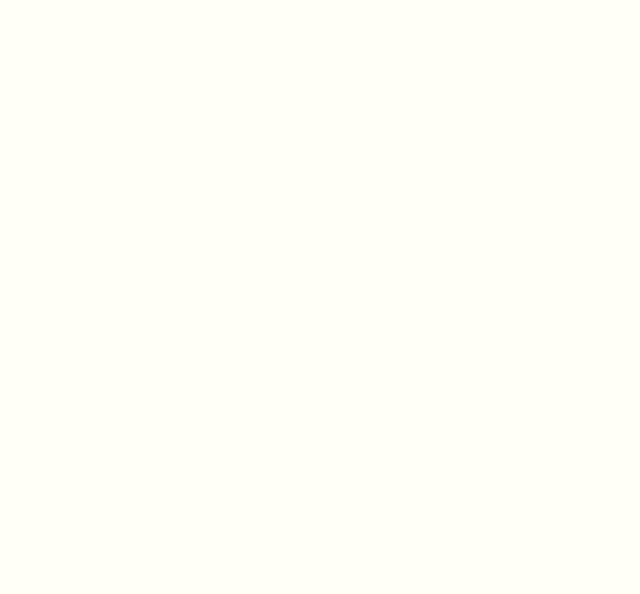
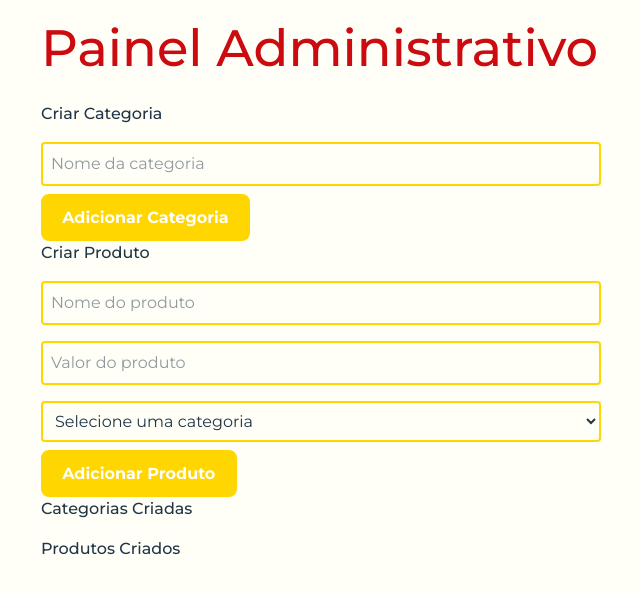
Before and after one commit to fernandabonfimm/PimpiAvalie, a React (Vite) app in the folder front/: page /admin/cadastro in a window 1280 px wide. Before the commit this address had no page. Shown: the top 594 px of the page, without its empty margins (319-959 px from the left). Built offline with nearby package versions, Linux system fonts and the light colour scheme.

Commit message:
adição da tela de cadastro do admin

```diff
--- a/front/src/main.jsx
+++ b/front/src/main.jsx
@@ -2,11 +2,13 @@ import React from "react";
 import { StrictMode } from "react";
 import { createRoot } from "react-dom/client";
 import { BrowserRouter as Router, Routes, Route } from "react-router-dom";
-import Step1Validacao  from "./pages/step1Avaliacao";
-import LoginAdmin from '../src/pages/admin/login';
+import Step1Validacao from "./pages/step1Avaliacao";
+import LoginAdmin from "./pages/admin/login";
 import Dash from "./pages/admin/dash";
-import './index.css'; // Importa o CSS global
+import "./index.css"; // Importa o CSS global
 import AvalieProduto from "./pages/AvalieProduto";
+import Cadastro from "./pages/admin/cadastro"; // Corrigida a importação
+
 const root = createRoot(document.getElementById("root"));
 
 root.render(
@@ -17,6 +19,7 @@ root.render(
         <Route path="/Validacao" element={<Step1Validacao />} />
         <Route path="/admin/login" element={<LoginAdmin />} />
         <Route path="/admin/dashboard" element={<Dash />} />
+        <Route path="/admin/cadastro" element={<Cadastro />} />
       </Routes>
     </Router>
   </StrictMode>
--- /dev/null
+++ b/front/src/pages/admin/cadastro.jsx
@@ -0,0 +1,93 @@
+import React, { useState } from "react";
+import "../../styles/admin/Cadastro.css"; // Importando os estilos
+
+const Cadastro = () => {
+  const [categories, setCategories] = useState([]);
+  const [products, setProducts] = useState([]);
+  const [categoryName, setCategoryName] = useState("");
+  const [productName, setProductName] = useState("");
+  const [productValue, setProductValue] = useState("");
+  const [selectedCategory, setSelectedCategory] = useState("");
+
+  const addCategory = () => {
+    if (categoryName.trim() !== "") {
+      setCategories([...categories, categoryName]);
+      setCategoryName("");
+    }
+  };
+
+  const addProduct = () => {
+    if (productName.trim() !== "" && productValue.trim() !== "" && selectedCategory) {
+      setProducts([...products, { name: productName, value: productValue, category: selectedCategory }]);
+      setProductName("");
+      setProductValue("");
+      setSelectedCategory("");
+    } else {
+      alert("Preencha todos os campos antes de adicionar um produto!");
+    }
+  };
+
+  return (
+    <div className="container">
+      <h1>Painel Administrativo</h1>
+
+      <div>
+        <h2>Criar Categoria</h2>
+        <input
+          type="text"
+          placeholder="Nome da categoria"
+          value={categoryName}
+          onChange={(e) => setCategoryName(e.target.value)}
+        />
+        <button onClick={addCategory}>Adicionar Categoria</button>
+      </div>
+
+      <div>
+        <h2>Criar Produto</h2>
+        <input
+          type="text"
+          placeholder="Nome do produto"
+          value={productName}
+          onChange={(e) => setProductName(e.target.value)}
+        />
+        <input
+          type="number"
+          placeholder="Valor do produto"
+          value={productValue}
+          onChange={(e) => setProductValue(e.target.value)}
+        />
+        <select value={selectedCategory} onChange={(e) => setSelectedCategory(e.target.value)}>
+          <option value="">Selecione uma categoria</option>
+          {categories.map((category, index) => (
+            <option key={index} value={category}>
+              {category}
+            </option>
+          ))}
+        </select>
+        <button onClick={addProduct}>Adicionar Produto</button>
+      </div>
+
+      <div>
+        <h2>Categorias Criadas</h2>
+        <ul>
+          {categories.map((category, index) => (
+            <li key={index}>{category}</li>
+          ))}
+        </ul>
+      </div>
+
+      <div>
+        <h2>Produtos Criados</h2>
+        <ul>
+          {products.map((product, index) => (
+            <li key={index}>
+              {product.name} - R$ {product.value} ({product.category})
+            </li>
+          ))}
+        </ul>
+      </div>
+    </div>
+  );
+};
+
+export default Cadastro;
--- /dev/null
+++ b/front/src/styles/admin/Cadastro.css
@@ -0,0 +1,88 @@
+@import url('https://fonts.googleapis.com/css2?family=Montserrat:wght@400;500;700&display=swap');
+
+@import "tailwindcss";
+@import 'antd/dist/reset.css';
+
+:root {
+  --primary-color: #ffd600; /* Cor principal */
+  --secondary-color: #cc0b10; /* Cor secundária */
+  --background-color: #fffff8;
+  --text-color: #213547;
+
+  font-family: 'Montserrat', sans-serif;
+  line-height: 1.5;
+  font-weight: 400;
+
+  color: var(--text-color);
+  background-color: var(--background-color);
+
+  margin: 0;
+  padding: 0;
+  font-synthesis: none;
+  text-rendering: optimizeLegibility;
+  -webkit-font-smoothing: antialiased;
+  -moz-osx-font-smoothing: grayscale;
+}
+
+h1 {
+  font-size: 3.2em;
+  line-height: 1.1;
+  color: var(--secondary-color);
+}
+
+button {
+  border-radius: 8px;
+  border: 2px solid var(--primary-color);
+  padding: 0.6em 1.2em;
+  font-size: 1em;
+  font-weight: 600;
+  font-family: inherit;
+  background-color: var(--primary-color);
+  color: white;
+  cursor: pointer;
+  transition: all 0.25s ease-in-out;
+}
+
+button:hover {
+  background-color: #ebc403;
+  border: 2px solid var(--secondary-color);
+}
+
+.container {
+  max-width: 600px;
+  margin: auto;
+  padding: 20px;
+  background-color: var(--background-color);
+  border-radius: 10px;
+}
+
+input, select {
+  width: 100%;
+  padding: 8px;
+  margin: 8px 0;
+  border: 2px solid var(--primary-color);
+  border-radius: 4px;
+}
+
+ul {
+  list-style: none;
+  padding: 0;
+}
+
+li {
+  padding: 10px;
+  background-color: var(--primary-color);
+  color: white;
+  border-radius: 5px;
+  margin-bottom: 5px;
+}
+
+.container-buttons {
+  background-color: var(--secondary-color);
+  padding: 40px 20px;
+  border-top-left-radius: 60px;
+  border-top-right-radius: 60px;
+  display: flex;
+  justify-content: center;
+  align-items: center;
+}
```
